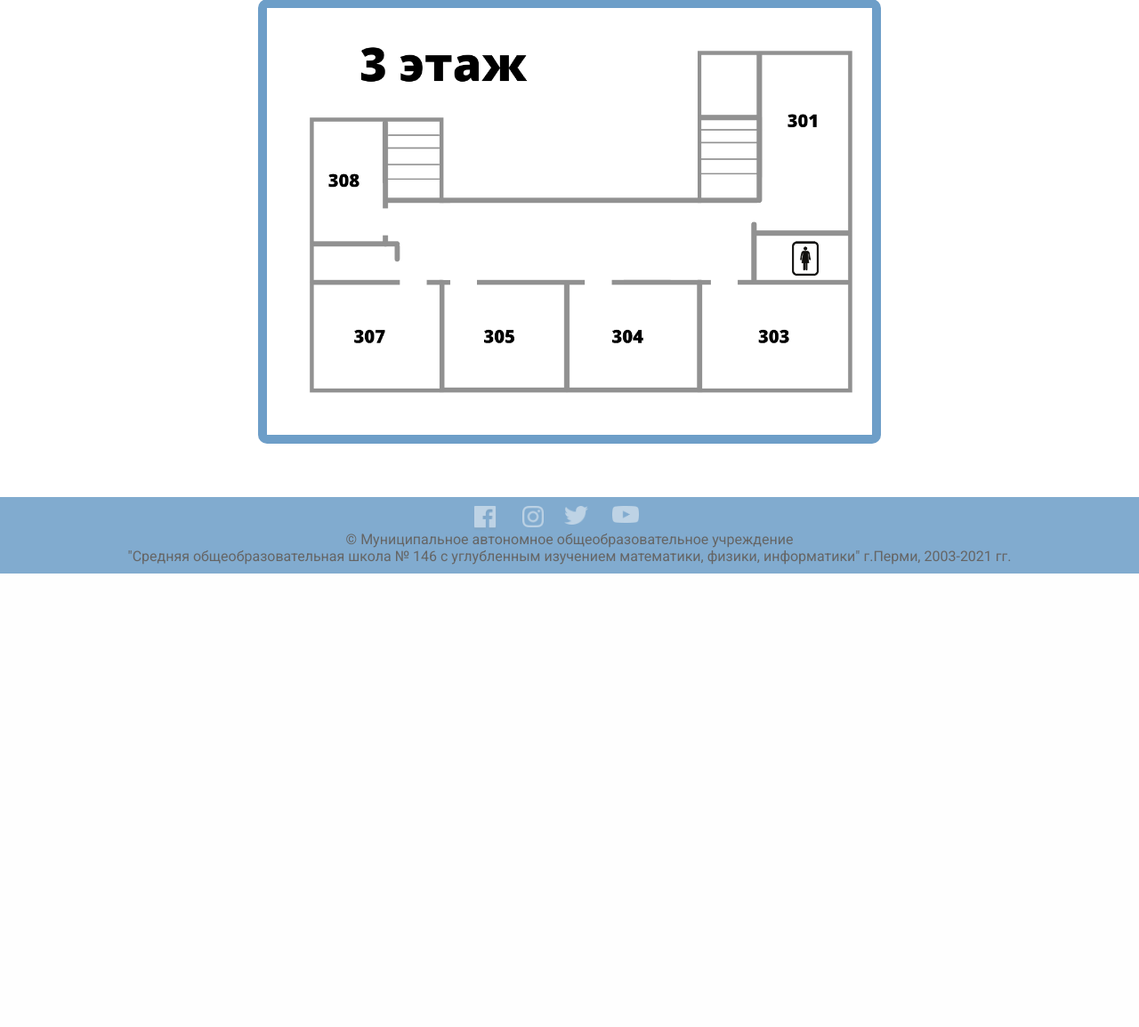
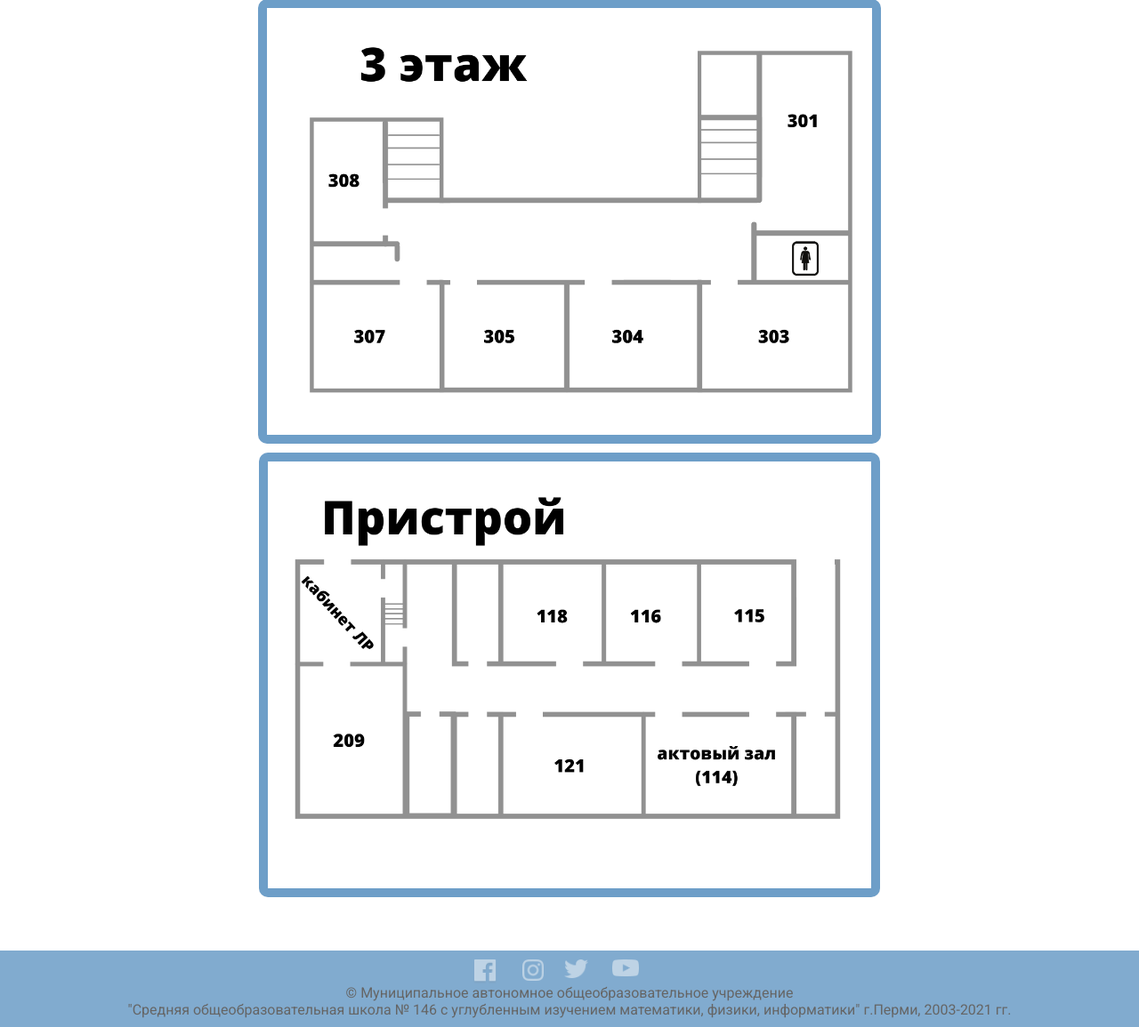
Before and after one commit to mihdenis85/Synergy, a Flask app: page /school_plan in a window 1280 px wide. Shown: the part 1229-2384 px from the top of the page at 89% size. Before the commit the page ends 1874 px from the top, so only its background shows below. Run offline with Flask 2, Linux system fonts and the light colour scheme.

Commit message:
add new img

```diff
--- a/School146/templates/school_plan.html
+++ b/School146/templates/school_plan.html
@@ -9,6 +9,7 @@
     <img src="../static/img/1_floor.png" alt="Image" class="article_img">
     <img src="../static/img/2_floor.png" alt="Image" class="article_img">
     <img src="../static/img/3_floor.png" alt="Image" class="article_img">
+    <img src="../static/img/4_floor.png" alt="Image" class="article_img">
 </div>
 
 {% endblock %}
```
Also changed, not shown: School146/static/img/4_floor.png (added).
